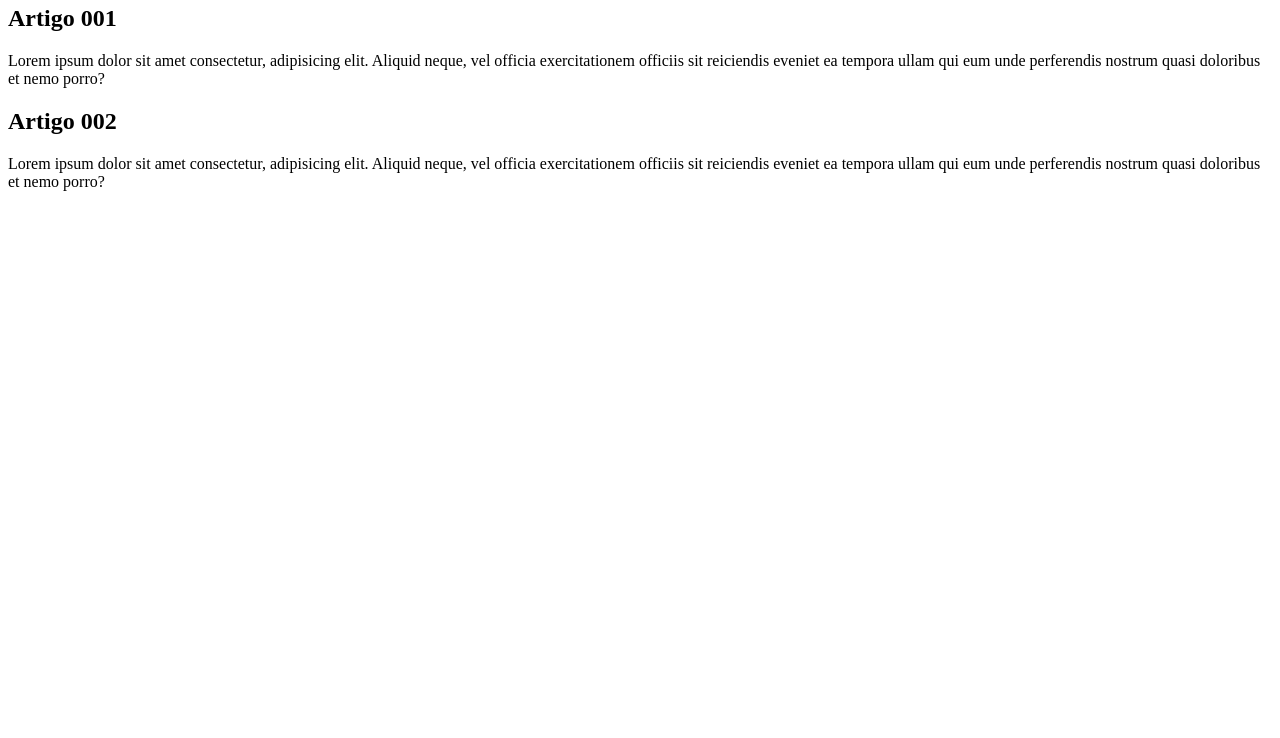
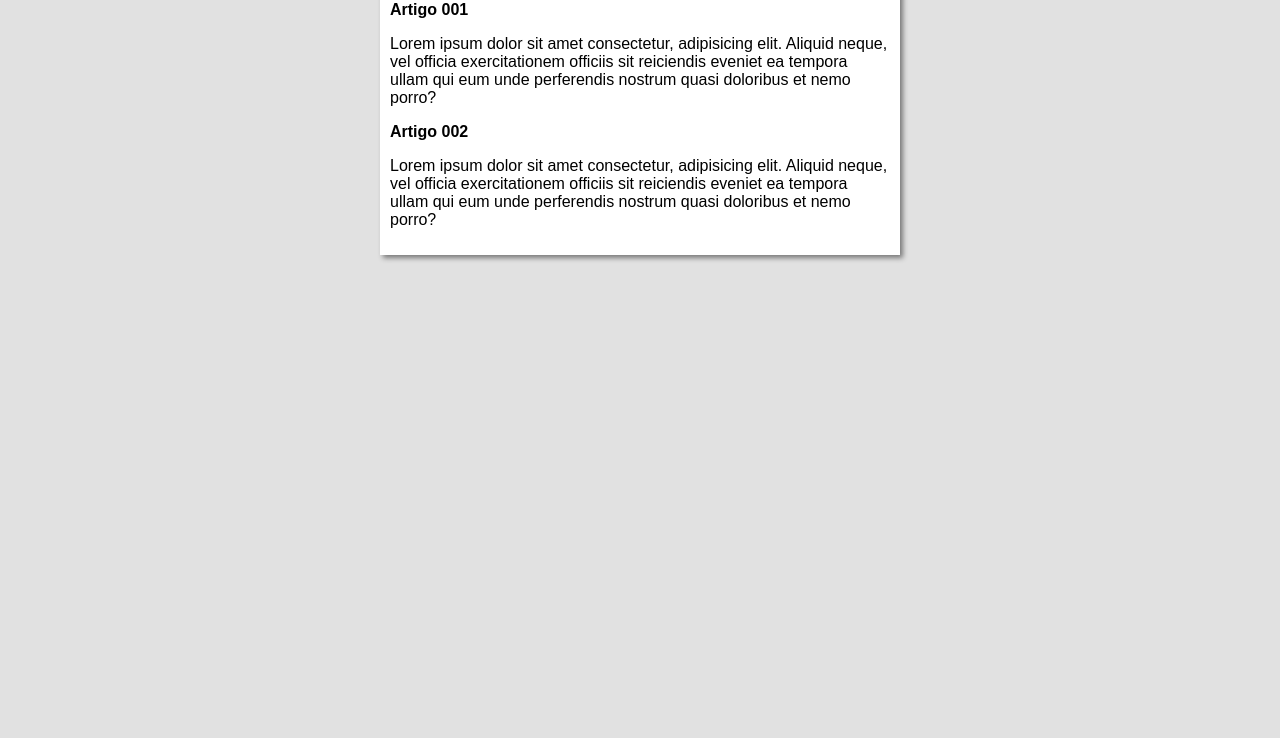
Before and after one commit to D-E-F-E-A-T/Git_e_GitHub, a plain HTML site: page projeto-site/index.html in a window 1280 px wide. Shown: the part 62-800 px from the top of the page. Drawn offline with Linux system fonts and the light colour scheme.

Commit message:
inicio design
- Criação do link para o arquivo css no index

- design básico de cores e fontes no arquivos style.css

```diff
--- /dev/null
+++ b/projeto-site/css/style.css
@@ -0,0 +1,16 @@
+*{
+    font-family: Arial, Helvetica, sans-serif;
+    font-size: 16px;
+}
+
+body{
+    background-color: rgb(225,225,225);
+}
+
+main{
+    background-color: white;
+    width: 500px;
+    margin: auto;
+    padding: 10px;
+    box-shadow: 3px 3px 5px rgba(0, 0, 0, 0.466);
+}
--- a/projeto-site/index.html
+++ b/projeto-site/index.html
@@ -4,6 +4,7 @@
     <meta charset="UTF-8">
     <meta name="viewport" content="width=device-width, initial-scale=1.0, maximum-scale">
     <title>Título</title>
+    <link rel="stylesheet" href="css/style.css">
 </head>
 <body>
     <main>
```
